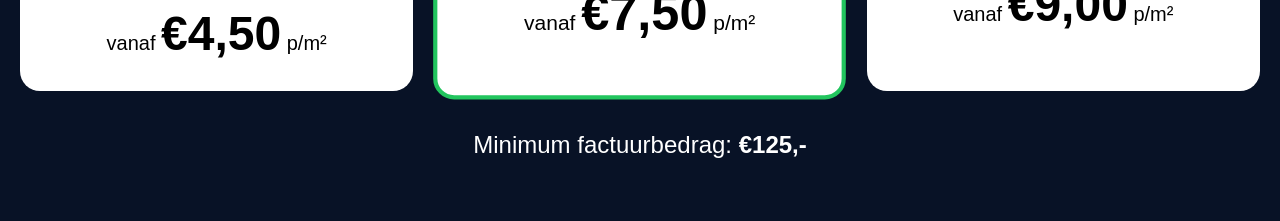
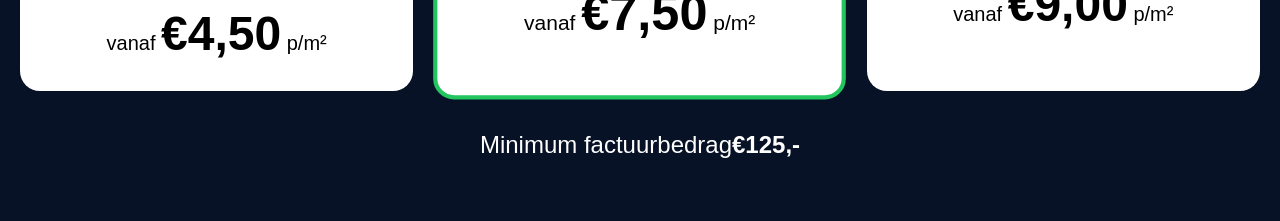
Before and after one commit to dannymanting123-ai/steenfris-website, a React (Vite) app: page / in a window 1280 px wide. Shown: the part 1280-1501 px from the top of the page. Built offline with nearby package versions, Linux system fonts and the light colour scheme.

Commit message:
Update App.jsx

```diff
--- a/src/App.jsx
+++ b/src/App.jsx
@@ -100,8 +100,9 @@ export default function App() {
         </div>
 
         <div className="minimum">
-          Minimum factuurbedrag: <strong>€125,-</strong>
-        </div>
+  <span>Minimum factuurbedrag</span>
+  <strong>€125,-</strong>
+</div>
       </section>
 
       <section className="service-area">
```
